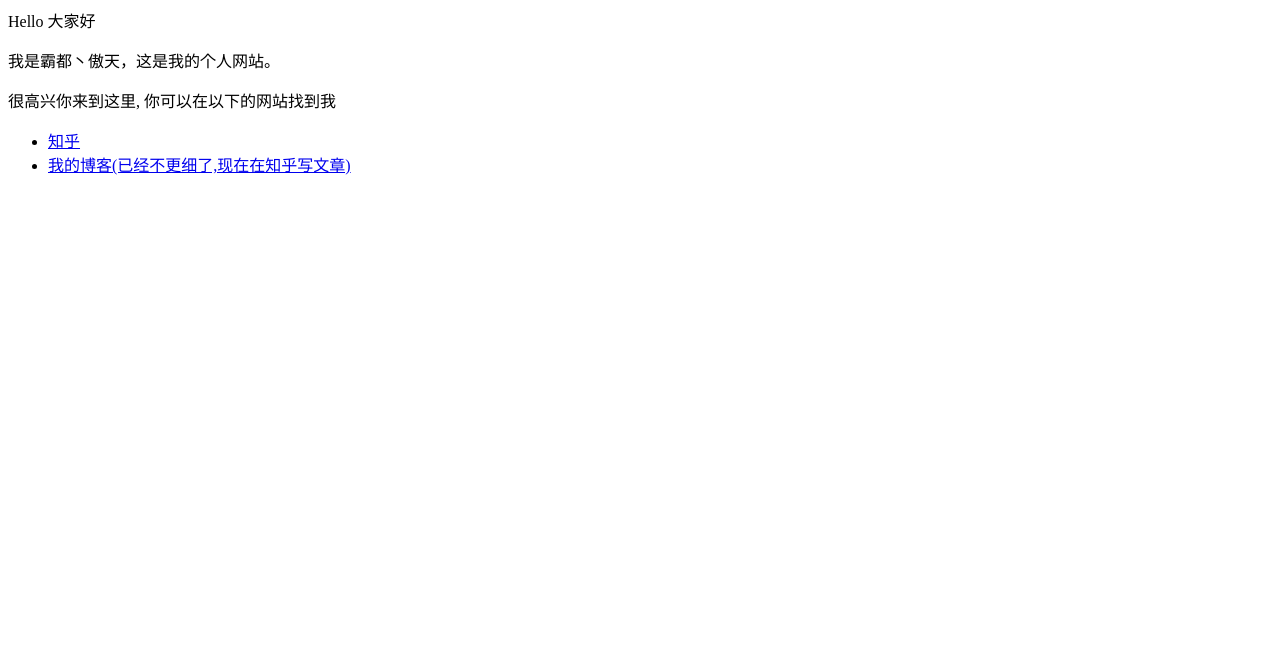
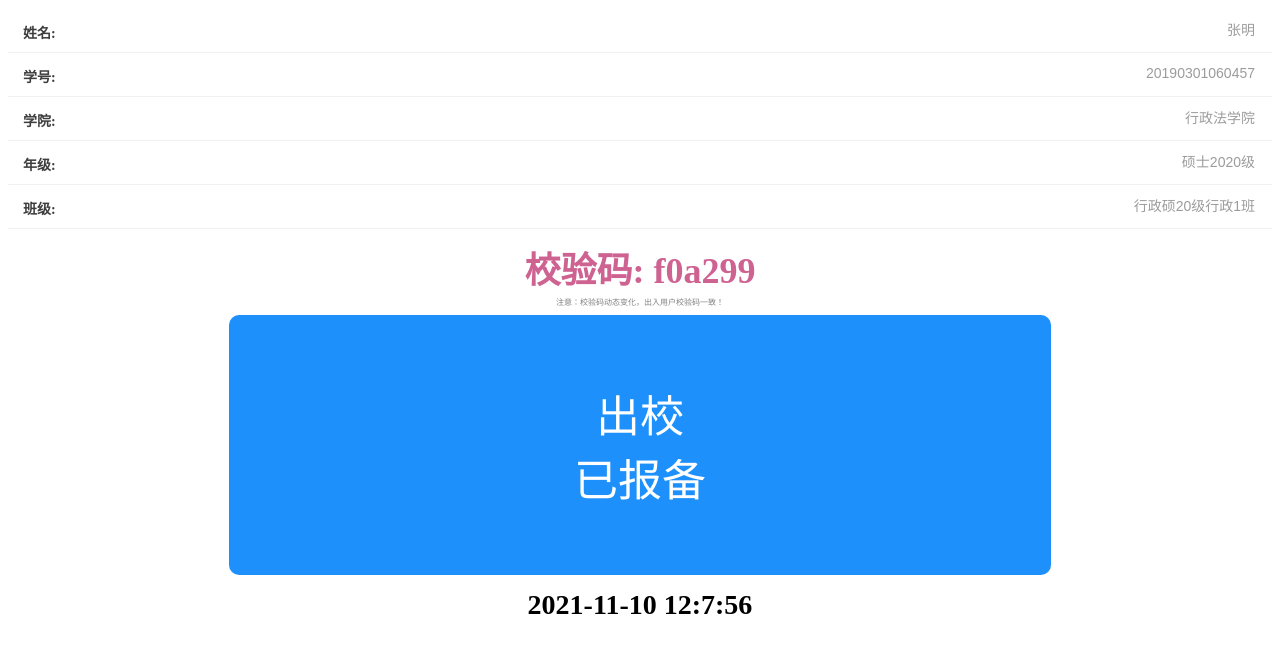
Before and after one commit to Sixiermu/miaosha, a plain HTML site: page index.html in a window 1280 px wide. Drawn offline with nearby package versions, Linux system fonts and the light colour scheme.

Commit message:
Update index.html

```diff
--- a/index.html
+++ b/index.html
@@ -1,8 +1,172 @@
-<p>Hello 大家好</p>
-<p>我是霸都丶傲天，这是我的个人网站。 </p>
-<p>很高兴你来到这里, 你可以在以下的网站找到我</p>
 
-<ul>
-  <li> <a href="https://www.zhihu.com/people/AJLoveChina">知乎</a> </li>
-  <li> <a href="http://hejie.nigeerhuo.com">我的博客(已经不更细了,现在在知乎写文章)</a> </li>
-</ul>
+<!DOCTYPE html>
+<html lang="en">
+
+<head>
+    <meta charset="UTF-8">
+    <meta name="viewport" content="width=device-width, initial-scale=1.0">
+    <script src="https://cdn.bootcss.com/blueimp-md5/2.10.0/js/md5.js"></script>
+    <title>学生进出校报备结果页</title>
+</head>
+<style>
+    input {
+        border: none;
+    }
+    .line{
+        background-color: #8D8D8D;
+        height: 1px;
+    }
+    .button{
+        background-color: #1d90fb;
+        color: #fff;
+        border-radius: 10px;
+        bottom: 20px;
+        width: 65%;
+        left: 0;
+        right: 0;
+        margin: auto;
+        text-align: center;
+        height: 260px;
+        display: flex;
+        flex-direction: column;
+        justify-content: center;
+        align-items: center;
+        /*font-weight: bold;*/
+        font-size: 44px;
+        margin-top: 130px
+
+    }
+    .label{
+        color: #3E3E3E;
+        font-weight: bold;
+        font-size: 14px;
+        width: auto;
+        margin-left: 0px;
+        display: inline-block;
+    }
+    input{
+       	color: #9C9C9C;
+	    text-align:right;
+	    float:right;
+    }
+    .seline{
+        background-color: #F1F1F1;
+        height: 1px;
+    }
+    .item{
+        line-height: 25px;
+        margin-bottom: 6px;
+        padding: 0 15px;
+        PADDING-TOP:12px;
+    }
+    .yanzhengma{
+        line-height: 25px;
+        margin-bottom: 6px;
+        padding: 0 15px;
+        PADDING-TOP:30px;
+        font-size: 36px;
+        font-weight: bold;
+        text-align:center;
+        color:#CE6392;
+    }
+    .info{
+    color: grey;
+    font-size: .5rem;
+    text-align: center;
+    PADDING-TOP:6px;
+    }
+
+    .lasttime{
+        line-height: 60px;
+        font-size: 28px;
+        padding: 10 15px;
+        font-weight: bold;
+        text-align:center;
+    }
+    .time{
+        line-height: 40px;
+
+        padding: 0 15px;
+    }
+    .time + .time{
+        /* margin-top: 20px; */
+    }
+</style>
+
+<body>
+    <div class="item">
+        <span class="label">姓名:</span> <input type="text" value="张明" style ="font-size:14px;">
+    </div>
+    <div class="seline">
+    <div class="item">
+        <span class="label">学号:</span> <input type="text" value="20190301060457" style ="font-size:14px;">
+    </div>
+  <div class="seline">
+    <div class="item">
+        <span class="label">学院:</span> <input type="text" value="行政法学院" style ="font-size:14px;">
+    </div>
+  <div class="seline">
+    <div class="item">
+        <span class="label">年级:</span> <input type="text" value="硕士2020级" style ="font-size:14px;">
+    </div>
+  <div class="seline">
+  <div class="item">
+        <span class="label">班级:</span> <input type="text" value="行政硕20级行政1班" style ="font-size:14px;">
+    </div>
+ <div class="seline">
+    </div>
+    <div class="yanzhengma">
+         校验码:
+         <span id = "scode"></span>
+    </div>
+     <div class="info">
+    注意：校验码动态变化，出入用户校验码一致！
+    </div>
+    <div class="time">
+    <br><br>
+   </div>
+
+
+    </div>
+    <div class="button">
+        <div>出校<br>已报备</div>
+
+    </div>
+ <div class="lasttime">
+    <div id = "timeP"></div>
+</body>
+
+<script>
+
+function getTime(){
+	str = ""
+	var p = document.getElementById("timeP");
+	time =  new Date();
+	year = time.getFullYear();
+	month = time.getMonth() + 1;
+	day = time.getDate();
+	hour = time.getHours();
+	minutes = time.getMinutes();
+	seconds = time.getSeconds();
+	str = str + year +"-"+ month +"-"+ day + " " +hour+":"+minutes+":"+seconds;
+	p.innerText = str;
+	/*setTimeout(getTime,1000);*/
+}
+
+function code(){
+    var e = document.getElementById("scode");
+    var a=(new Date).getHours()+"li456852";
+    var b = md5(a);
+    e.innerText = b.substring(b.length-6)
+
+
+    /*return e.substring(e.length-6)*/}
+
+window.onload = function(){
+	getTime();
+	code();
+}
+
+</script>
+
+</html>
```
